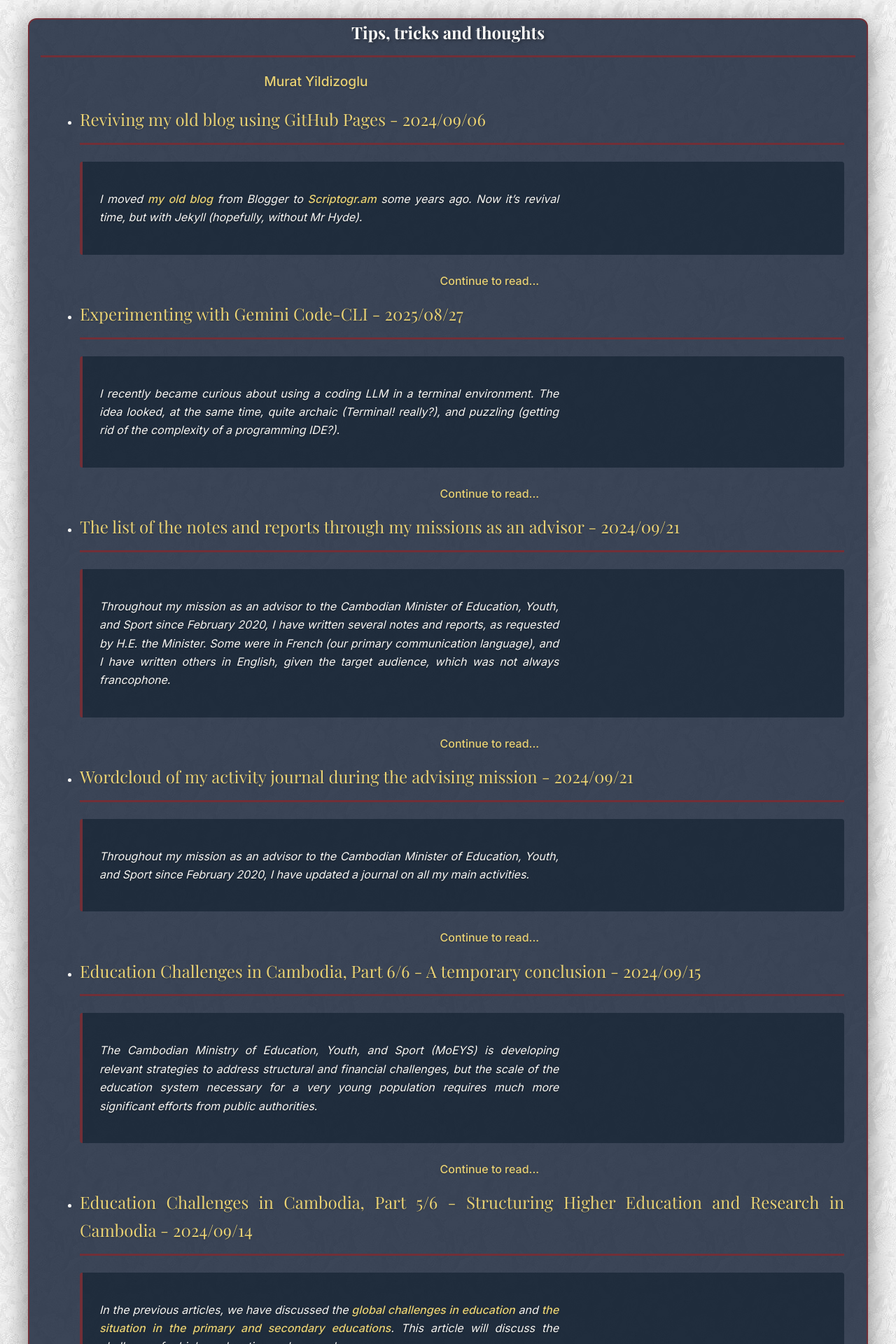
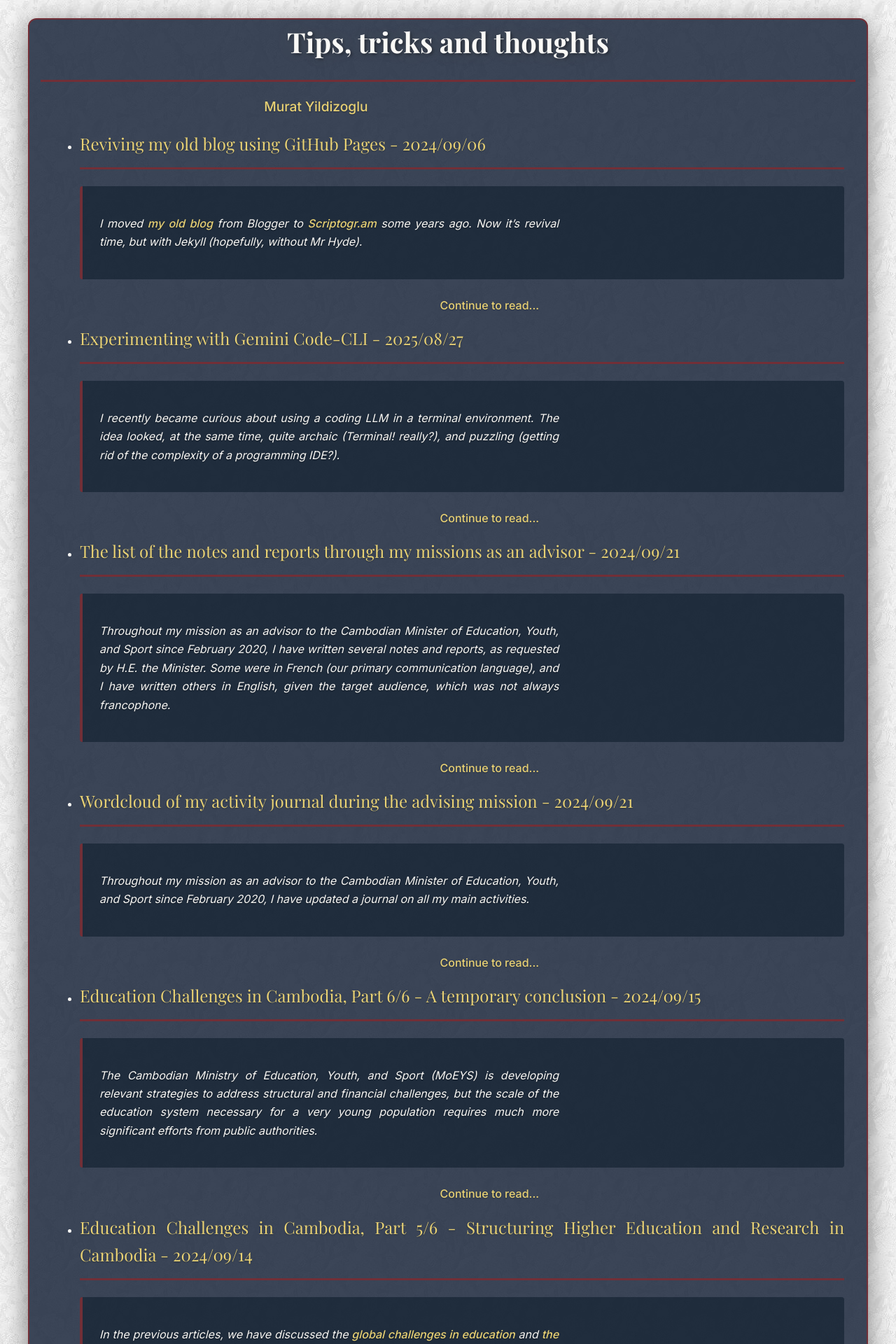
Before and after one commit to myildi/myildi.github.io, a Jekyll site: the page built from index.html, in a window 1280 px wide. Shown: the top 1920 px of the page at 70% size. Built offline with Jekyll 4.4.1, drawn with Linux system fonts in a browser that asks for light colours.

Commit message:
Correcting page title size

```diff
--- a/_layouts/default.html
+++ b/_layouts/default.html
@@ -21,9 +21,9 @@
       <p align="center"><img src="{{ site.image_path }}{{ page.page_image }}" alt="{{ page.title }}" class="img-fluid"></p>
     {% else %}
 <!--       <h1 align="center" class="posttitle">{{ page.title }}</h1> -->
-            <div align="center" class="posttitle">{{ page.title }}</div>
+            <div align="center" class="posttitle-main">{{ page.title }}</div>
     {% endif %}
-    <p style="text-align: center; font-size: 1.2em;">
+    <p style="text-align: center; font-size: 1.2em; width: 100%;">
       <a href="https://yildizoglu.fr" class="author-link">Murat Yildizoglu</a>
     </p>
     <div class="container">
--- a/css/main4-navy.css
+++ b/css/main4-navy.css
@@ -78,6 +78,26 @@ body > *:not(script) {
   -webkit-transform: translateZ(0);
   transform: translateZ(0);
 }
+
+/* Post Title - Fixed for Safari without gradient text */
+.posttitle-main {
+  font-family: "Playfair Display", Georgia, serif;
+  font-weight: 700;
+  font-size: 2.5em;
+  /* Solid color for cross-browser compatibility */
+  color: var(--cream);
+  text-shadow:
+    2px 2px 4px rgba(0, 0, 0, 0.4),
+    0 0 30px rgba(212, 175, 55, 0.1);
+  margin-bottom: 0.5em;
+  padding-bottom: 0.5em;
+  border-bottom: 3px solid var(--bordeaux);
+  width: 100%;
+  /* Ensure sharp text rendering */
+  -webkit-font-smoothing: subpixel-antialiased;
+  text-rendering: geometricPrecision;
+}
+
 
 /* Post Title - Fixed for Safari without gradient text */
 .posttitle {
```
